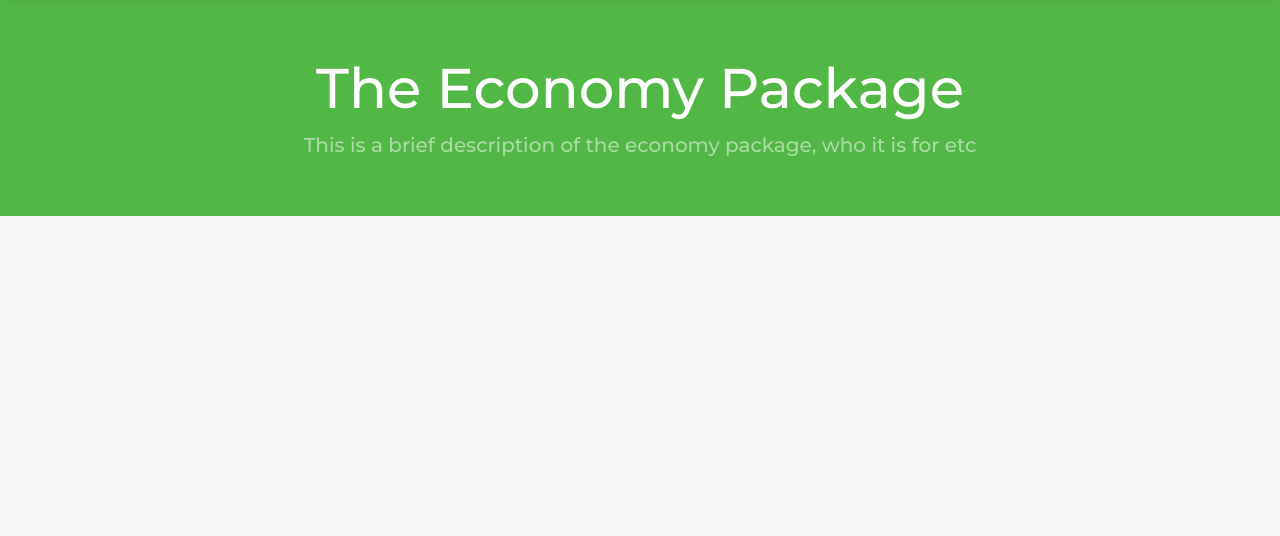
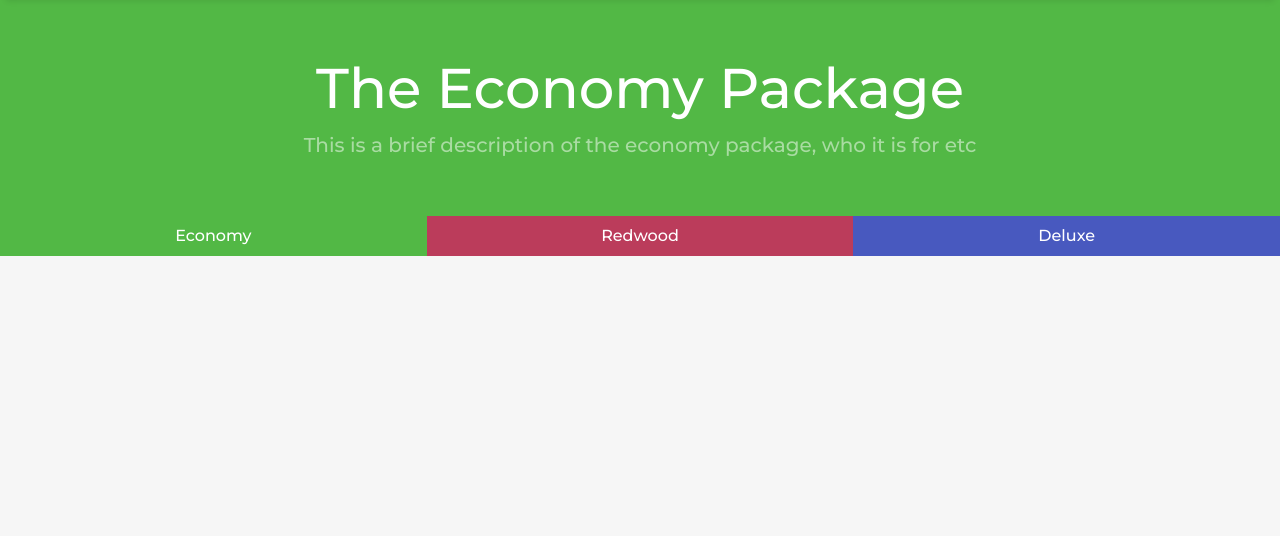
Before and after one commit to angus-archive/redwood, a PHP site: page /packages/economy.php in a window 1280 px wide. Shown: the part 190-726 px from the top of the page. Run offline with PHP 8.4, Linux system fonts and the light colour scheme.

Commit message:
Added package navigation bar

```diff
--- /dev/null
+++ b/includes/packageBar.php
@@ -0,0 +1,13 @@
+<div class="container-fluid mb-4">
+    <div class="row">
+        <a href="/packages/economy.php" class="col-sm econBackground py-2 packageLink text-center">
+            Economy
+        </a>
+        <a href="/packages/redwood.php" class="col-sm redwoodBackground py-2 packageLink text-center">
+            Redwood
+        </a>
+        <a href="/packages/deluxe.php" class="col-sm deluxeBackground py-2 packageLink text-center">
+            Deluxe
+        </a>
+    </div>
+</div>
--- a/packages/deluxe.php
+++ b/packages/deluxe.php
@@ -11,8 +11,8 @@
     <div id="content-wrap">
         <!-- Header-->
         <?php $path = $_SERVER['DOCUMENT_ROOT'];$path .= "/includes/header-content.php";include_once($path); ?>
-        <!-- Page Banner-->
-        <div class="py-2 mb-4 text-center deluxeBackground">
+		<!-- Page Banner-->
+        <div class="py-2 text-center deluxeBackground">
             <div class="container h-100">
                 <div class="row h-100 align-items-center">
                     <div class="col-lg-12">
@@ -22,6 +22,8 @@
                 </div>
             </div>
         </div>
+		<!-- Package Bar-->
+        <?php $path = $_SERVER['DOCUMENT_ROOT'];$path .= "/includes/packageBar.php";include_once($path); ?>
         <!-- Container -->
         <div class="container">
 
--- a/packages/economy.php
+++ b/packages/economy.php
@@ -11,8 +11,9 @@
     <div id="content-wrap">
         <!-- Header-->
         <?php $path = $_SERVER['DOCUMENT_ROOT'];$path .= "/includes/header-content.php";include_once($path); ?>
-        <!-- Page Banner-->
-        <div class="py-2 mb-4 text-center econBackground">
+
+		<!-- Page Banner-->
+        <div class="py-2 text-center econBackground">
             <div class="container h-100">
                 <div class="row h-100 align-items-center">
                     <div class="col-lg-12">
@@ -22,8 +23,12 @@
                 </div>
             </div>
         </div>
-        <!-- Container -->
-        <div class="container">
+		<!-- Package Bar-->
+        <?php $path = $_SERVER['DOCUMENT_ROOT'];$path .= "/includes/packageBar.php";include_once($path); ?>
+		<!-- Spacer-->
+		<div class="mSpacer-y-40"></div>
+		<!-- Container -->
+		<div class="container pt-sm-4">
 
         </div>
     </div>
--- a/packages/redwood.php
+++ b/packages/redwood.php
@@ -11,8 +11,8 @@
     <div id="content-wrap">
         <!-- Header-->
         <?php $path = $_SERVER['DOCUMENT_ROOT'];$path .= "/includes/header-content.php";include_once($path); ?>
-        <!-- Page Banner-->
-        <div class="py-2 mb-4 text-center redwoodBackground">
+		<!-- Page Banner-->
+        <div class="py-2 text-center redwoodBackground">
             <div class="container h-100">
                 <div class="row h-100 align-items-center">
                     <div class="col-lg-12">
@@ -22,6 +22,8 @@
                 </div>
             </div>
         </div>
+		<!-- Package Bar-->
+        <?php $path = $_SERVER['DOCUMENT_ROOT'];$path .= "/includes/packageBar.php";include_once($path); ?>
         <!-- Container -->
         <div class="container">
 
--- a/resources/styles/stylesheet.css
+++ b/resources/styles/stylesheet.css
@@ -221,6 +221,25 @@ Logo at top of page
 	box-shadow: 0px 0px 16px 0px rgba(0, 0, 0, 0.23);
 }
 
+.package-top-link{
+	color: white;
+	width: 100%;
+	padding: 5px;
+
+}
+
+.packageLink{
+	color: white;
+	padding: 5px;
+}
+
+.packageLink:hover{
+	text-decoration: none !important;
+	color: white;
+}
+
+
+
 
 
 
```
